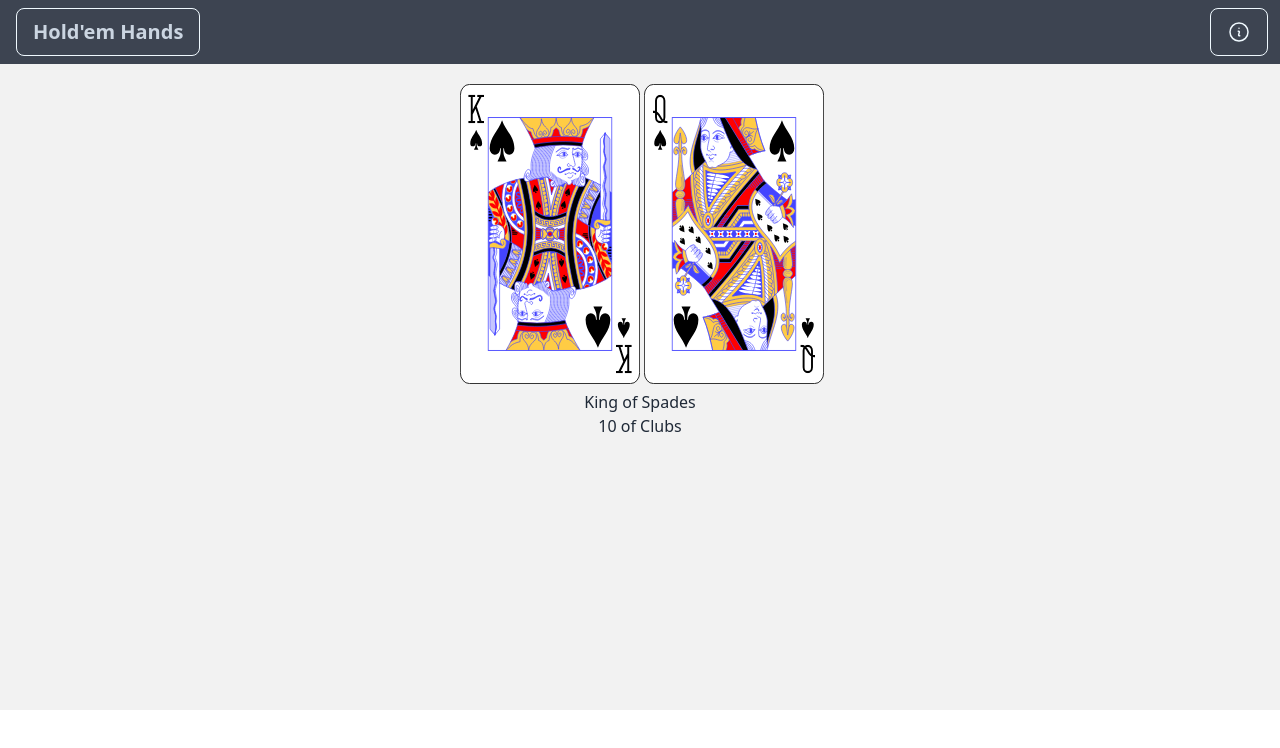
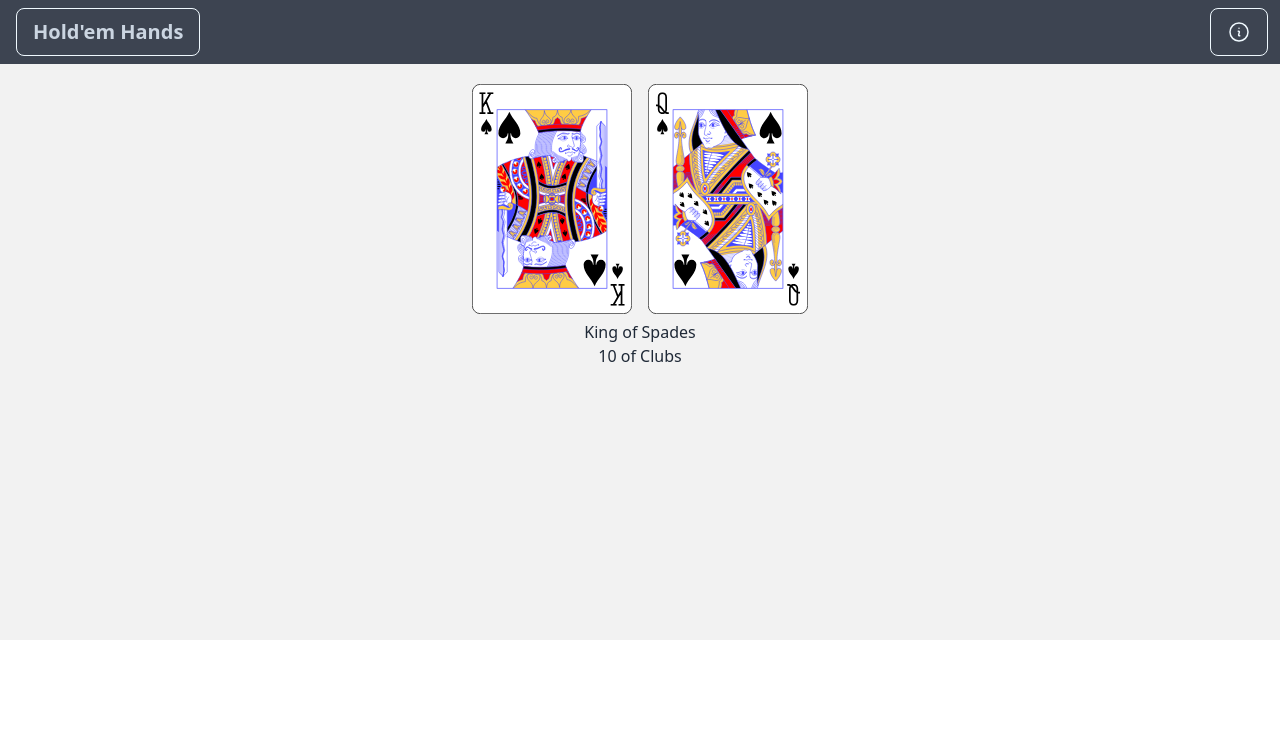
Before and after one commit to SeanPlusPlus/holdem-hands, a Next.js app: page / in a window 1280 px wide. Shown: the top 748 px of the page. Built offline with nearby package versions, Linux system fonts and the light colour scheme.

Commit message:
main: card size

```diff
--- a/components/home.js
+++ b/components/home.js
@@ -26,21 +26,20 @@ const Home = () => {
         <div className="hero-content text-center mb-64 mt-1 ml-0 mr-0 pr-0 pl-0">
           <div className="max-w-md">
             <div className="flex">
-              <div className="ml-1">
+              <div className="mr-2">
                 <Image
                   src="/cards/KS.svg"
                   alt="ks"
-                  width={180}
-                  height={300}
-                  className="mr-1"
+                  width={160}
+                  height={230}
                 />
               </div>
-              <div className="ml-1">
+              <div className="ml-2">
                 <Image
                   src="/cards/QS.svg"
                   alt="qs"
-                  width={180}
-                  height={300}
+                  width={160}
+                  height={230}
                 />
 
               </div>
```
